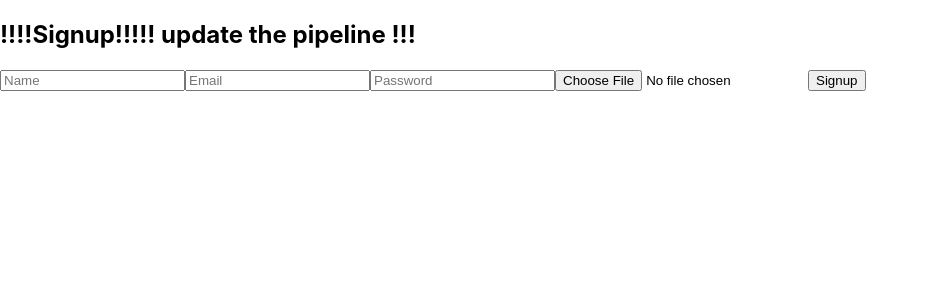
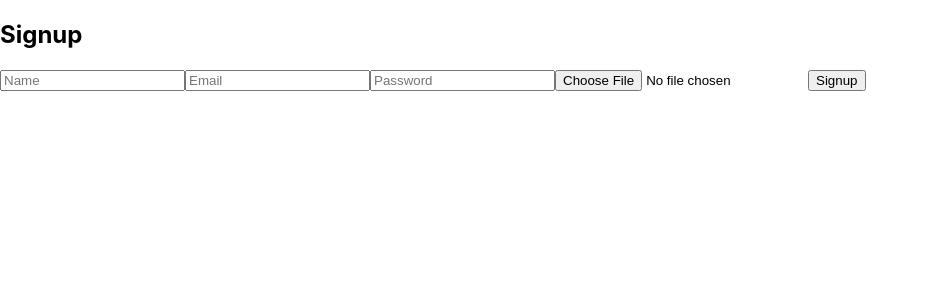
Before and after one commit to AsmaaArfa/FinalProject, a React (Create React App) app: page / in a window 1280 px wide. Shown: the top 300 px of the page, without its empty margins (0-929 px from the left). Built offline with nearby package versions, Linux system fonts and the light colour scheme.

Commit message:
pipeline change

```diff
--- a/src/Signup.js
+++ b/src/Signup.js
@@ -48,7 +48,7 @@ function Signup() {
 
   return (
     <div>
-      <h2>!!!!Signup!!!!! update the pipeline !!!</h2>
+      <h2>Signup</h2>
       <form onSubmit={handleSignup}>
         <input type="text" placeholder="Name" value={name} onChange={(e) => setName(e.target.value)} />
         <input type="email" placeholder="Email" value={email} onChange={(e) => setEmail(e.target.value)} />
```
